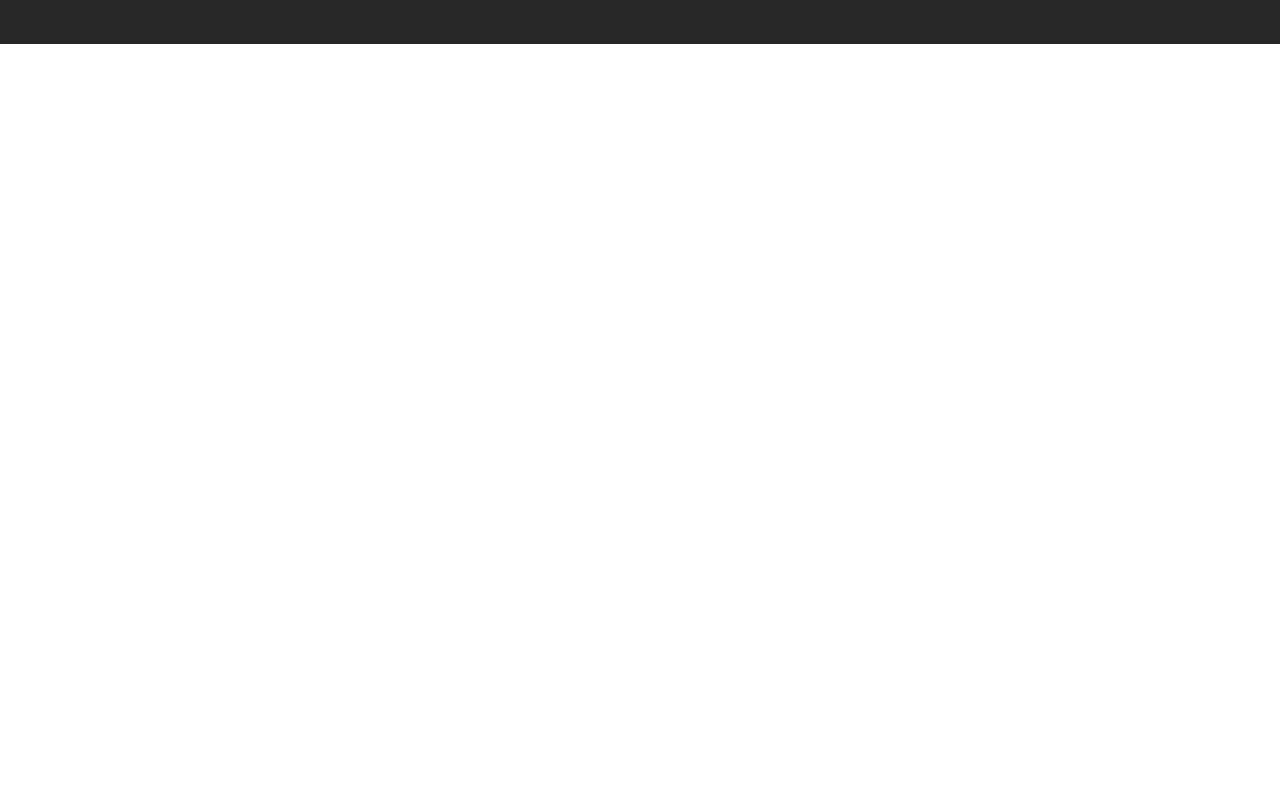
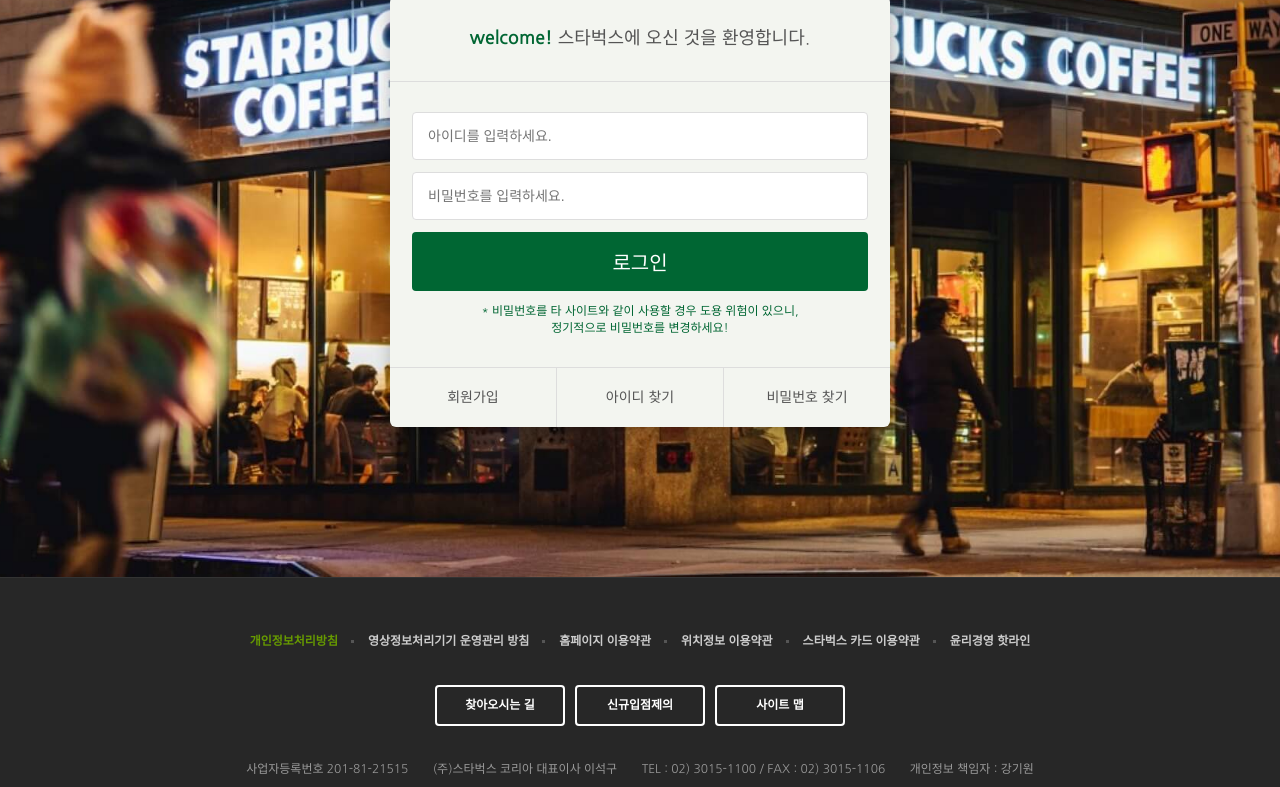
Before and after one commit to KimGons/starbucks, a plain HTML site: page signin/index.html in a window 1280 px wide. Shown: the part 290-1077 px from the top of the page. Before the commit the page ends 800 px from the top, so only its background shows below. Drawn offline with nearby package versions, Linux system fonts and the light colour scheme.

Commit message:
로그인 페이지 완성

```diff
--- /dev/null
+++ b/css/signin.css
@@ -0,0 +1,78 @@
+.signin {
+  margin-top: 120px;
+  padding: 100px 0 150px;
+  background-image: url("../images/signin_bg.jpg");
+  background-repeat: no-repeat;
+  background-position: center;
+  background-attachment: fixed;
+  background-size: cover;
+}
+.signin h1 {
+  color: #fff;
+  font-size: 30px;
+  font-weight: 700;
+  text-align: center;
+  margin-bottom: 24px;
+}
+.signin .signin_card {
+  width: 500px;
+  margin: 0 auto;
+  border-radius: 6px;
+  background-color: #f3f5f0;
+  box-shadow: 2px 2px 20px rgba(0,0,0,.3);
+  color: #555;
+}
+.signin_card h2 {
+  padding: 30px;
+  font-size: 18px;
+  text-align: center;
+  border-bottom: 1px solid #ddd;
+}
+.signin_card h2 strong {
+  font-weight: 700;
+  color: #006633;
+}
+.signin_card form {
+  padding: 30px 22px;
+}
+.signin_card form input {
+  width: 100%;
+  margin-bottom: 12px;
+  padding: 15px;
+  border: 1px solid #ddd;
+  border-radius: 4px;
+  outline: none;
+  box-sizing: border-box;
+  font-size: 14px;
+}
+.signin_card form [type="submit"] {
+  background-color: #006633;
+  border: none;
+  color: #fff;
+  font-size: 20px;
+  cursor: pointer;
+}
+.signin_card form p {
+  font-size: 12px;
+  color: #006633;
+  text-align: center;
+}
+.signin_card .actions {
+  display: flex;
+  border-top: 1px solid #ddd;
+}
+.signin_card .actions a {
+  flex-grow: 1;
+  flex-basis: 0;
+  text-align: center;
+  padding: 20px;
+  color: #555;
+  font-size: 14px;
+  border-right: 1px solid #ddd;
+}
+.signin_card .actions a:last-child {
+  border-right: none;
+}
+.signin_card .actions a:hover {
+  text-decoration: underline;
+}
--- a/signin/index.html
+++ b/signin/index.html
@@ -33,6 +33,7 @@
   <!-- <div class="material-icons">search</div> -->
 
   <link rel="stylesheet" href="../css/common.css" />
+  <link rel="stylesheet" href="../css/signin.css" />
 
   <script defer src="../js/common.js"></script>
 
@@ -372,8 +373,27 @@
   </header>
 
 
-  <section class="siginin">
-
+  <section class="signin">
+      <h1>로그인</h1>
+      <div class="signin_card">
+        <h2>
+          <strong>welcome!</strong> 스타벅스에 오신 것을 환영합니다.
+        </h2>
+        <form>
+          <input type="text" placeholder="아이디를 입력하세요." />
+          <input type="password" placeholder="비밀번호를 입력하세요." />
+          <input type="submit" value="로그인" />
+          <p>
+            * 비밀번호를 타 사이트와 같이 사용할 경우 도용 위험이 있으니, <br />
+            정기적으로 비밀번호를 변경하세요!
+          </p>
+        </form>
+        <div class="actions">
+          <a href="javascript:void(0)">회원가입</a>
+          <a href="javascript:void(0)">아이디 찾기</a>
+          <a href="javascript:void(0)">비밀번호 찾기</a>
+        </div>
+      </div>
   </section>
 
 
```
